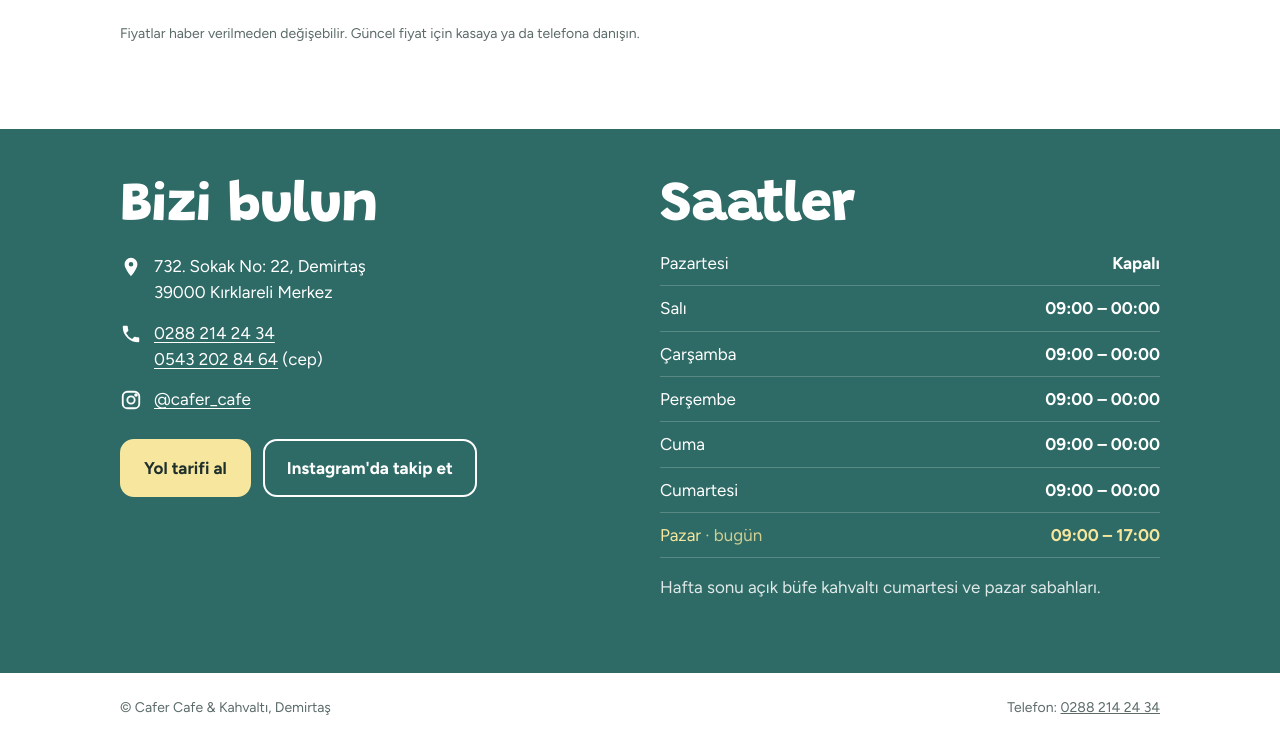
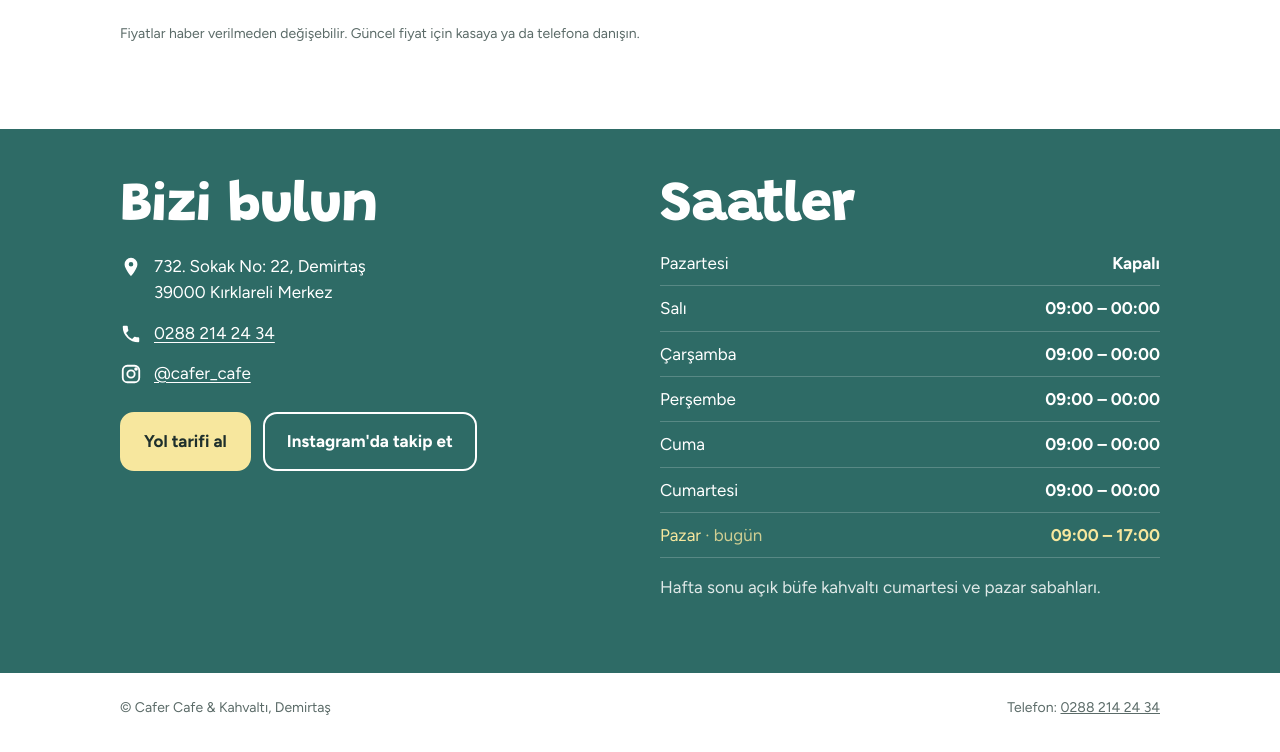
Before and after one commit to emreerginn/cafer-cafe, a plain HTML site: page index.html in a window 1280 px wide. Shown: the part 5084-5836 px from the top of the page. Drawn offline with Linux system fonts and the light colour scheme.

Commit message:
Cep numarası kaldırıldı

```diff
--- a/index.html
+++ b/index.html
@@ -447,7 +447,7 @@
         </li>
         <li>
           <svg width="22" height="22" viewBox="0 0 24 24" fill="currentColor" aria-hidden="true"><path d="M6.6 10.8a15.1 15.1 0 0 0 6.6 6.6l2.2-2.2c.3-.3.7-.4 1-.2 1.1.4 2.3.6 3.6.6.6 0 1 .4 1 1V20c0 .6-.4 1-1 1A17 17 0 0 1 3 4c0-.6.4-1 1-1h3.5c.6 0 1 .4 1 1 0 1.3.2 2.5.6 3.6.1.3 0 .7-.2 1l-2.3 2.2z"/></svg>
-          <span><a href="tel:+902882142434">0288 214 24 34</a><br><a href="tel:+905432028464">0543 202 84 64</a> (cep)</span>
+          <a href="tel:+902882142434">0288 214 24 34</a>
         </li>
         <li>
           <svg width="22" height="22" viewBox="0 0 24 24" fill="none" stroke="currentColor" stroke-width="2" aria-hidden="true"><rect x="3" y="3" width="18" height="18" rx="5"/><circle cx="12" cy="12" r="4"/><circle cx="17.5" cy="6.5" r="1" fill="currentColor"/></svg>
```
